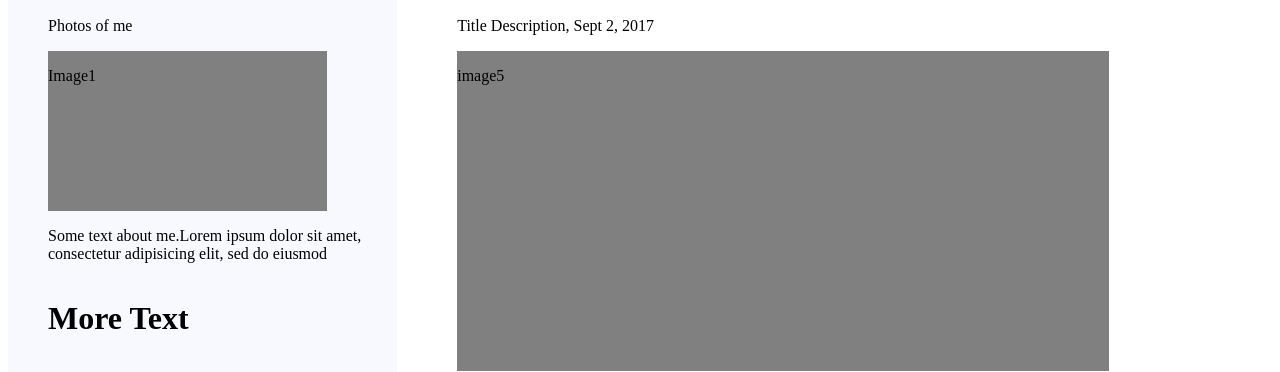
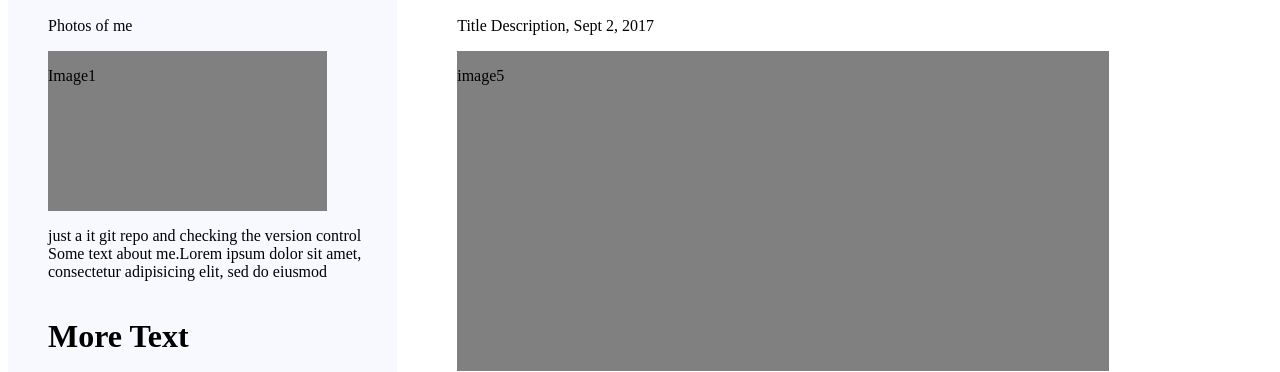
Before and after one commit to ogbonnachinecherem/flexble-layout-website-practice, a plain HTML site: page index.html in a window 1280 px wide. Shown: the part 463-835 px from the top of the page. Drawn offline with Linux system fonts and the light colour scheme.

Commit message:
flexible layout version2

```diff
--- a/index.html
+++ b/index.html
@@ -30,7 +30,7 @@
 			<h1>About Me</h1>
 			<p>Photos of me</p>
 			<div class="image"><p>Image1</p></div>
-			<p>Some text about me.Lorem ipsum dolor sit amet, consectetur adipisicing elit, sed do eiusmod
+			<p>just a it git repo and checking the version control Some text about me.Lorem ipsum dolor sit amet, consectetur adipisicing elit, sed do eiusmod
 			</p>
 			<h1>More Text</h1>
 			<p>lorem text can be helpful when you don't want to type.</p>
```
